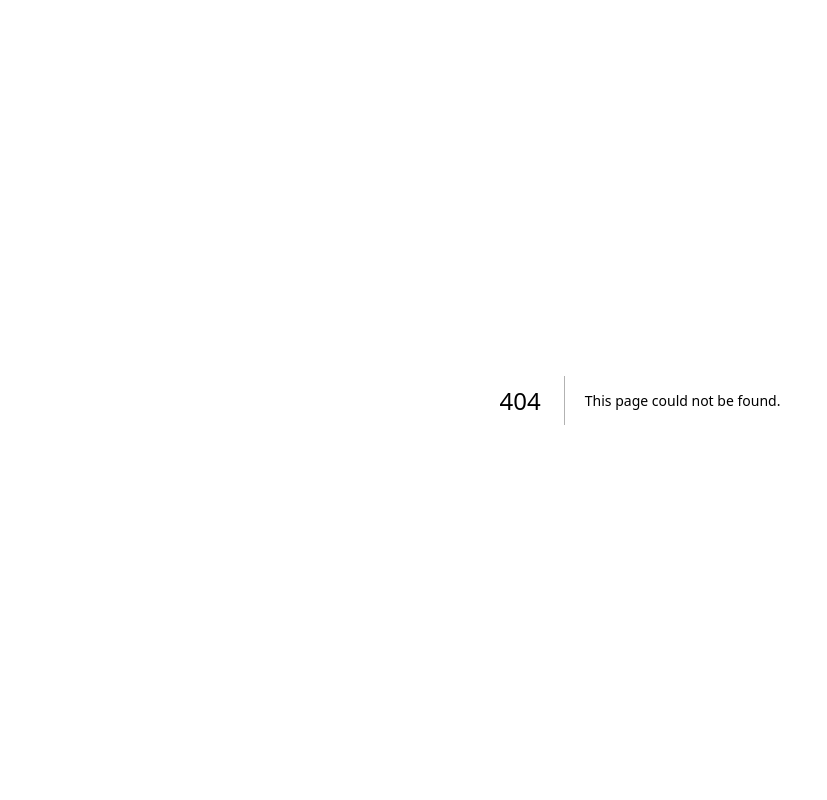
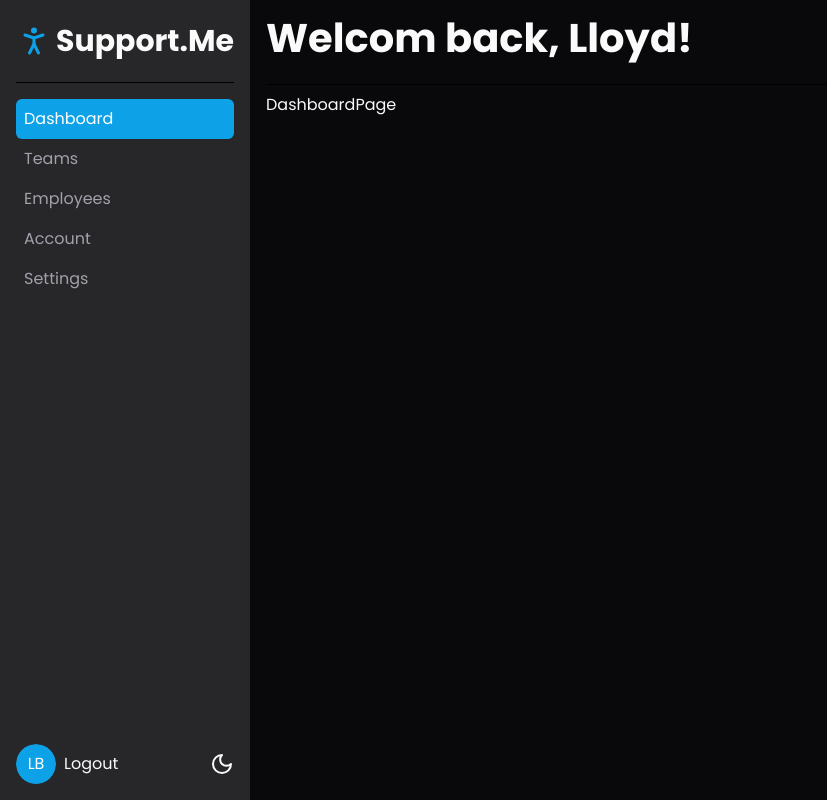
Before and after one commit to lboone/lambapps-support-me-course, a Next.js app: page /dashboard in a window 1280 px wide. Before the commit this address had no page. Shown: the whole page, without its empty margins (0-827 px from the left). Built offline with nearby package versions, Linux system fonts and the light colour scheme.

Commit message:
implement dashboard layout and dashboard navigation

```diff
--- /dev/null
+++ b/app/dashboard/account/page.tsx
@@ -0,0 +1,11 @@
+import React from "react";
+
+const Account = () => {
+  return (
+    <div>
+      <h2>Account</h2>
+    </div>
+  );
+};
+
+export default Account;
--- /dev/null
+++ b/app/dashboard/components/main-menu.tsx
@@ -0,0 +1,46 @@
+import SiteLogo from "@/components/ui/site-logo";
+import { PersonStandingIcon } from "lucide-react";
+import React from "react";
+import MenuItem from "./menu-item";
+import { Avatar, AvatarFallback, AvatarImage } from "@/components/ui/avatar";
+import { LightDarkToggle } from "@/components/ui/light-dark-toggle";
+import Link from "next/link";
+
+const menuItems = [
+  { href: "/dashboard", label: "Dashboard" },
+  { href: "/dashboard/teams", label: "Teams" },
+  { href: "/dashboard/employees", label: "Employees" },
+  { href: "/dashboard/account", label: "Account" },
+  { href: "/dashboard/settings", label: "Settings" },
+];
+const MainMenu = () => {
+  return (
+    <nav className="bg-muted overflow-auto p-4 flex flex-col">
+      <header className="border-b dark:border-b-black border-b-zinc-300 pb-4">
+        <SiteLogo className="text-3xl"></SiteLogo>
+      </header>
+      <div className="py-4 flex flex-col gap-1 grow">
+        <ul>
+          {menuItems.map((item, index) => (
+            <MenuItem key={index} href={item.href}>
+              {item.label}
+            </MenuItem>
+          ))}
+        </ul>
+      </div>
+      <footer className="flex items-center gap-2">
+        <Avatar>
+          <AvatarFallback className="bg-primary text-primary-foreground">
+            LB
+          </AvatarFallback>
+        </Avatar>
+        <Link href="/" className="hover:underline">
+          Logout
+        </Link>
+        <LightDarkToggle className="ml-auto" />
+      </footer>
+    </nav>
+  );
+};
+
+export default MainMenu;
--- /dev/null
+++ b/app/dashboard/components/menu-item.tsx
@@ -0,0 +1,32 @@
+"use client";
+
+import { cn } from "@/lib/utils";
+import Link from "next/link";
+import { usePathname } from "next/navigation";
+import React from "react";
+
+interface Props {
+  href: string;
+  children: React.ReactNode;
+}
+const MenuItem = ({ href, children }: Props) => {
+  const pathname = usePathname();
+  const isActive = pathname === href;
+
+  return (
+    <li>
+      <Link
+        className={cn(
+          "flex hover:bg-white dark:hover:bg-zinc-700 rounded-md text-muted-foreground hover:text-foreground p-2",
+          isActive &&
+            "bg-primary hover:bg-primary dark:hover:bg-primary hover:text-primary-foreground text-primary-foreground"
+        )}
+        href={href}
+      >
+        {children}
+      </Link>
+    </li>
+  );
+};
+
+export default MenuItem;
--- /dev/null
+++ b/app/dashboard/employees/page.tsx
@@ -0,0 +1,11 @@
+import React from "react";
+
+const Employees = () => {
+  return (
+    <div>
+      <h2>Employees</h2>
+    </div>
+  );
+};
+
+export default Employees;
--- /dev/null
+++ b/app/dashboard/layout.tsx
@@ -0,0 +1,18 @@
+import React from "react";
+import MainMenu from "./components/main-menu";
+
+const DashboardLayout = ({ children }: { children: React.ReactNode }) => {
+  return (
+    <div className="grid grid-cols-[250px_1fr] h-screen">
+      <MainMenu />
+      <div className="overflow-auto py-2 px-4">
+        <h1 className="pb-4 border-b border-b-zinc-300 dark:border-b-black mb-2">
+          Welcom back, Lloyd!
+        </h1>
+        {children}
+      </div>
+    </div>
+  );
+};
+
+export default DashboardLayout;
--- /dev/null
+++ b/app/dashboard/page.tsx
@@ -0,0 +1,7 @@
+import React from "react";
+
+const DashboardPage = () => {
+  return <div>DashboardPage</div>;
+};
+
+export default DashboardPage;
--- /dev/null
+++ b/app/dashboard/settings/page.tsx
@@ -0,0 +1,11 @@
+import React from "react";
+
+const Settings = () => {
+  return (
+    <div>
+      <h2>Settings</h2>
+    </div>
+  );
+};
+
+export default Settings;
--- /dev/null
+++ b/app/dashboard/teams/page.tsx
@@ -0,0 +1,11 @@
+import React from "react";
+
+const Teams = () => {
+  return (
+    <div>
+      <h2>Teams</h2>
+    </div>
+  );
+};
+
+export default Teams;
--- a/app/globals.css
+++ b/app/globals.css
@@ -10,7 +10,7 @@
     --card-foreground: 240 10% 3.9%;
     --popover: 0 0% 100%;
     --popover-foreground: 240 10% 3.9%;
-    --primary: 15, 79%, 34%; /*333, 71%, 51%;*/
+    --primary: 199, 89%, 48%; /*333, 71%, 51%;*/
     --primary-foreground: 0, 0%, 100%;
     --secondary: 240 4.8% 95.9%;
     --secondary-foreground: 240 5.9% 10%;
@@ -33,7 +33,7 @@
     --card-foreground: 0 0% 98%;
     --popover: 240 10% 3.9%;
     --popover-foreground: 0 0% 98%;
-    --primary: 15, 79%, 34%; /*333, 71%, 51%;*/
+    --primary: 199, 89%, 48%; /*333, 71%, 51%;*/
     --primary-foreground: 0, 0%, 100%;
     --secondary: 240 3.7% 15.9%;
     --secondary-foreground: 0 0% 98%;
--- /dev/null
+++ b/components/ui/avatar.tsx
@@ -0,0 +1,50 @@
+"use client"
+
+import * as React from "react"
+import * as AvatarPrimitive from "@radix-ui/react-avatar"
+
+import { cn } from "@/lib/utils"
+
+const Avatar = React.forwardRef<
+  React.ElementRef<typeof AvatarPrimitive.Root>,
+  React.ComponentPropsWithoutRef<typeof AvatarPrimitive.Root>
+>(({ className, ...props }, ref) => (
+  <AvatarPrimitive.Root
+    ref={ref}
+    className={cn(
+      "relative flex h-10 w-10 shrink-0 overflow-hidden rounded-full",
+      className
+    )}
+    {...props}
+  />
+))
+Avatar.displayName = AvatarPrimitive.Root.displayName
+
+const AvatarImage = React.forwardRef<
+  React.ElementRef<typeof AvatarPrimitive.Image>,
+  React.ComponentPropsWithoutRef<typeof AvatarPrimitive.Image>
+>(({ className, ...props }, ref) => (
+  <AvatarPrimitive.Image
+    ref={ref}
+    className={cn("aspect-square h-full w-full", className)}
+    {...props}
+  />
+))
+AvatarImage.displayName = AvatarPrimitive.Image.displayName
+
+const AvatarFallback = React.forwardRef<
+  React.ElementRef<typeof AvatarPrimitive.Fallback>,
+  React.ComponentPropsWithoutRef<typeof AvatarPrimitive.Fallback>
+>(({ className, ...props }, ref) => (
+  <AvatarPrimitive.Fallback
+    ref={ref}
+    className={cn(
+      "flex h-full w-full items-center justify-center rounded-full bg-muted",
+      className
+    )}
+    {...props}
+  />
+))
+AvatarFallback.displayName = AvatarPrimitive.Fallback.displayName
+
+export { Avatar, AvatarImage, AvatarFallback }
--- a/components/ui/site-logo.tsx
+++ b/components/ui/site-logo.tsx
@@ -15,7 +15,7 @@ const SiteLogo = ({
 }: SiteLogoProps) => {
   return (
     <Link href="/">
-      <h1 className={cn("flex gap-2 items-center", className)}>
+      <h1 className={cn("flex gap-1 items-center", className)}>
         {children} {title}
       </h1>
     </Link>
--- a/package.json
+++ b/package.json
@@ -10,6 +10,7 @@
   },
   "dependencies": {
     "@hookform/resolvers": "^3.6.0",
+    "@radix-ui/react-avatar": "^1.1.0",
     "@radix-ui/react-checkbox": "^1.1.1",
     "@radix-ui/react-label": "^2.1.0",
     "@radix-ui/react-popover": "^1.1.1",
```
Also changed, not shown: 1 other file (tests, documents, lock files or other folders).
